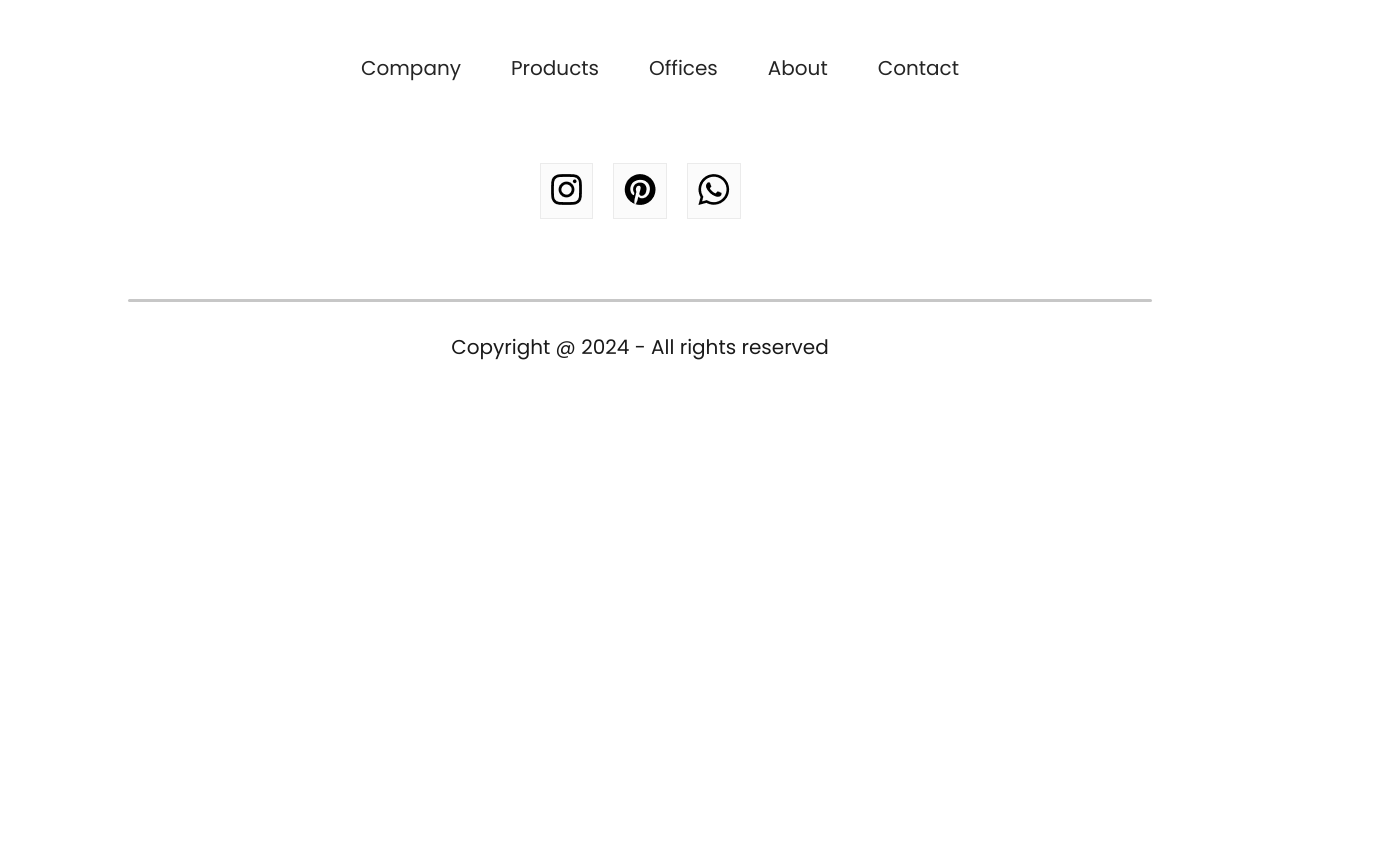
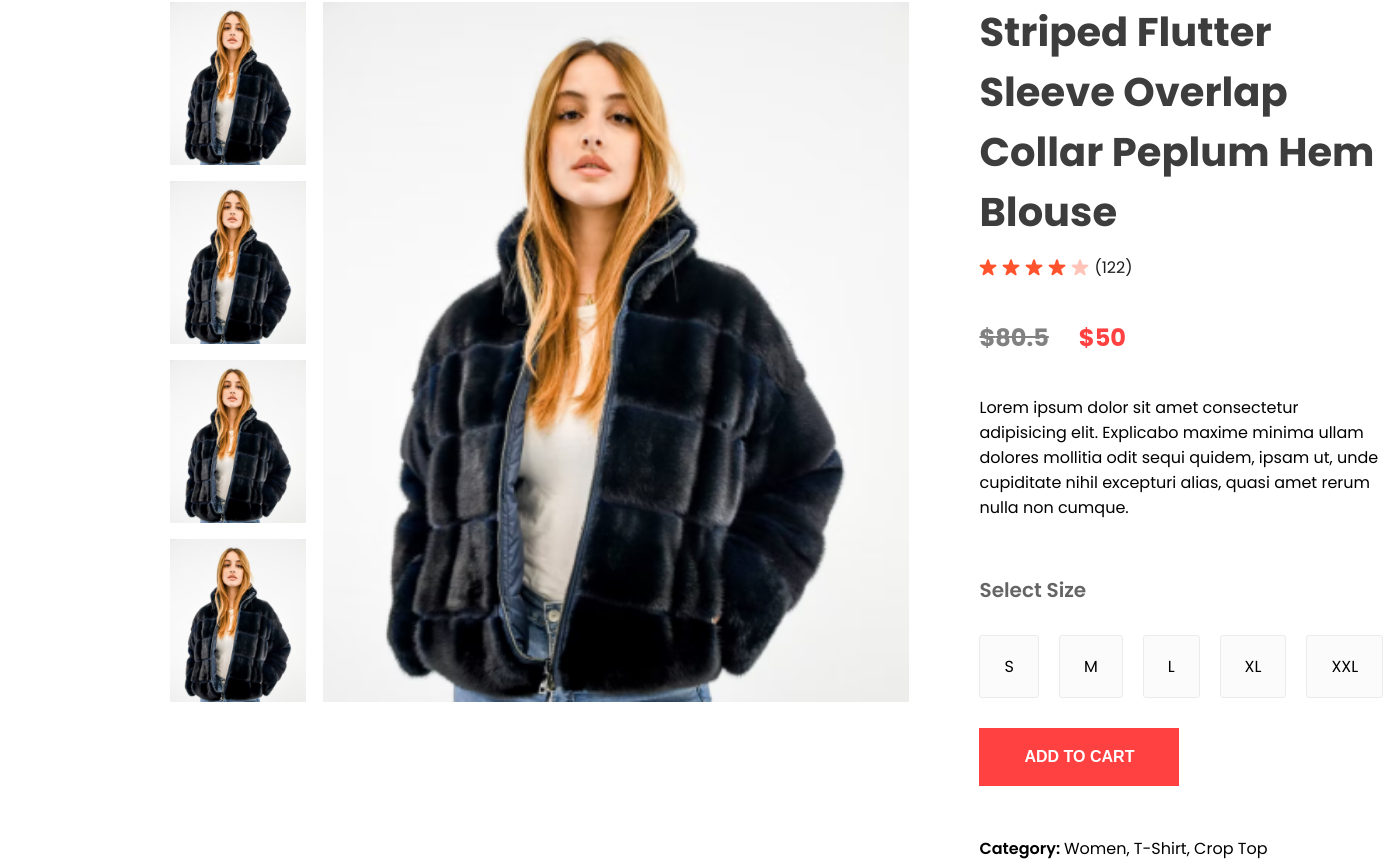
Before and after one commit to StellaCea/frontend, a React (Create React App) app: page /product/1 in a window 1280 px wide. Shown: the part 240-1101 px from the top of the page, 1383 px wide, since content can reach past the window. Before the commit the page ends 800 px from the top, so only its background shows below. Built offline with nearby package versions, Linux system fonts and the light colour scheme.

Commit message:
created ProductDisplay element

```diff
--- /dev/null
+++ b/src/Components/Breadcrums/Breadcrum.css
@@ -0,0 +1,10 @@
+.breadcrum{
+    display: flex;
+    align-items: center;
+    gap: 8px;
+    color: #5e5e5e;
+    font-size: 16px;
+    font-weight: 600;
+    margin: 60px 170px;
+    text-transform: capitalize;
+}
--- /dev/null
+++ b/src/Components/Breadcrums/Breadcrum.jsx
@@ -0,0 +1,12 @@
+import React from 'react';
+import './Breadcrum.css';
+import arrow_icon from '../Assets/breadcrum_arrow.png';
+
+export const Breadcrum = (props) => {
+    const {product} = props;
+    return (
+        <div className='breadcrum'>
+            HOME <img src={arrow_icon} alt="" /> SHOP <img src={arrow_icon} alt="" /> {product.category} <img src={arrow_icon} alt="" /> {product.name}
+        </div>
+    )
+}
--- a/src/Components/Items/Item.jsx
+++ b/src/Components/Items/Item.jsx
@@ -1,10 +1,11 @@
 import React from 'react';
 import './Item.css';
+import { Link } from 'react-router-dom';
 
 export const Item = (props) => {
     return (
         <div className='item'>
-            <img src={props.image} alt="" />
+            <Link to={`/product/${props.id}`}><img src={props.image} alt="" /></Link>
             <p>{props.name}</p>
             <div className="item-prices">
                 <div className="item-price-new">
--- /dev/null
+++ b/src/Components/ProductDisplay/ProductDisplay.css
@@ -0,0 +1,88 @@
+.productdisplay{
+    display: flex;
+    margin: 0px 170px;
+}
+.productdisplay-left{
+    display: flex;
+    gap: 17px;
+}
+.productdisplay-img-list{
+    display: flex;
+    flex-direction: column;
+    gap: 16px;
+}
+.productdisplay-img-list img{
+    height: 163px;
+}
+.productdisplay-main-img{
+    width: 586px;
+    height: 700px;
+}
+.productdisplay-right{
+    margin: 0px 70px;
+    display: flex;
+    flex-direction: column;
+}
+.productdisplay-right h1{
+    color: #3d3d3d;
+    font-size: 40px;
+    font-weight: 700;
+}
+.productdisplay-right-stars{
+    display: flex;
+    align-items: center;
+    margin-top: 13px;
+    gap: 5px;
+    color: #1c1c1c;
+    font-size: 16px;
+}
+.productdisplay-right-prices{
+    display: flex;
+    margin: 40px 0px;
+    gap: 30px;
+    font-size: 24px;
+    font-weight: 700;
+}
+.productdisplay-right-price-old{
+    color:#818181;
+    text-decoration: line-through;
+}
+.productdisplay-right-price-new{
+    color: #ff4141;
+}
+.productdisplay-right-size h1{
+    margin-top: 55px;
+    color: #656565;
+    font-size: 20px;
+    font-weight: 600;
+}
+.productdisplay-right-sizes{
+    display: flex;
+    margin: 30px 0px;
+    gap: 20px;
+}
+.productdisplay-right-sizes div{
+    padding: 18px 24px;
+    background: #fbfbfb;
+    border: 1px solid #ebebeb;
+    border-radius: 3px;
+    cursor: pointer;
+}
+.productdisplay-right button{
+    padding: 20px 40px;
+    width: 200px;
+    font-size: 16px;
+    font-weight: 600;
+    color: white;
+    background: #ff4141;
+    margin-bottom: 40px;
+    border: none;
+    outline: none;
+    cursor: pointer;
+}
+.productdisplay-right-category{
+    margin-top: 10px;
+}
+.productdisplay-right-category span{
+    font-weight: 600;
+}
--- /dev/null
+++ b/src/Components/ProductDisplay/ProductDisplay.jsx
@@ -0,0 +1,54 @@
+import React from 'react';
+import './ProductDisplay.css';
+import star_icon from '../Assets/star_icon.png';
+import star_dull_icon from '../Assets/star_dull_icon.png';
+
+export const ProductDisplay = (props) => {
+    const {product} = props;
+    return (
+        <div className='productdisplay'>
+            <div className="productdisplay-left">
+                <div className="productdisplay-img-list">
+                    <img src={product.image} alt="" />
+                    <img src={product.image} alt="" />
+                    <img src={product.image} alt="" />
+                    <img src={product.image} alt="" />
+                </div>
+                <div className="productdisplay-img">
+                    <img className='productdisplay-main-img' src={product.image} alt="" />
+                </div>
+            </div>
+            <div className="productdisplay-right">
+                <h1>{product.name}</h1>
+                <div className="productdisplay-right-stars">
+                    <img src={star_icon} alt="" />
+                    <img src={star_icon} alt="" />
+                    <img src={star_icon} alt="" />
+                    <img src={star_icon} alt="" />
+                    <img src={star_dull_icon} alt="" />
+                    <p>(122)</p>
+                </div>
+                <div className="productdisplay-right-prices">
+                    <div className="productdisplay-right-price-old">${product.old_price}</div>
+                    <div className="productdisplay-right-price-new">${product.new_price}</div>
+                </div>
+                <div className="productdisplay-right-description">
+                    Lorem ipsum dolor sit amet consectetur adipisicing elit. Explicabo maxime minima ullam dolores mollitia odit sequi quidem, ipsam ut, unde cupiditate nihil excepturi alias, quasi amet rerum nulla non cumque.
+                </div>
+                <div className="productdisplay-right-size">
+                    <h1>Select Size</h1>
+                    <div className="productdisplay-right-sizes">
+                        <div>S</div>
+                        <div>M</div>
+                        <div>L</div>
+                        <div>XL</div>
+                        <div>XXL</div>
+                    </div>
+                </div>
+                <button>ADD TO CART</button>
+                <p className='productdisplay-right-category'><span>Category: </span>Women, T-Shirt, Crop Top</p>
+                <p className='productdisplay-right-category'><span>Tags: </span>Modern, Latest</p>
+            </div>
+        </div>
+    )
+}
--- a/src/Pages/Product.jsx
+++ b/src/Pages/Product.jsx
@@ -1,7 +1,17 @@
-import React from 'react'
+import React, { useContext } from 'react'
+import { useParams } from 'react-router-dom';
+import { Breadcrum } from '../Components/Breadcrums/Breadcrum';
+import { ProductDisplay } from '../Components/ProductDisplay/ProductDisplay';
+import { ShopContext } from '../Context/ShopContext'
 
 export const Product = () => {
+  const {all_product} = useContext(ShopContext);
+  const {productId} = useParams();
+  const product = all_product.find((e) => e.id === Number(productId));
   return (
-    <div>Product</div>
+    <div>
+      <Breadcrum product = {product} />
+      <ProductDisplay product={product} />
+    </div>
   )
 }
```
